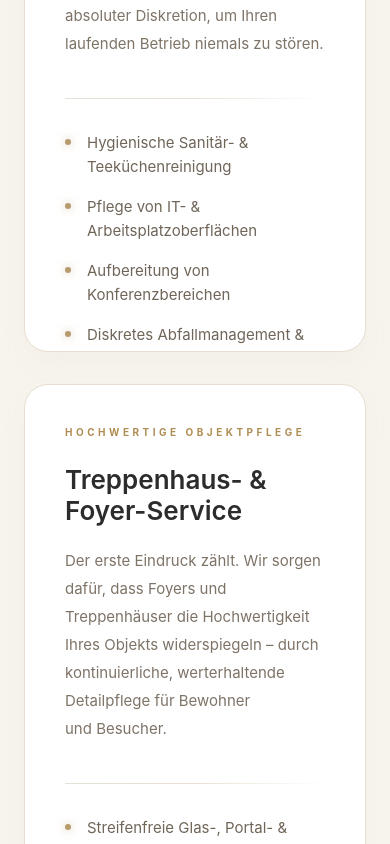
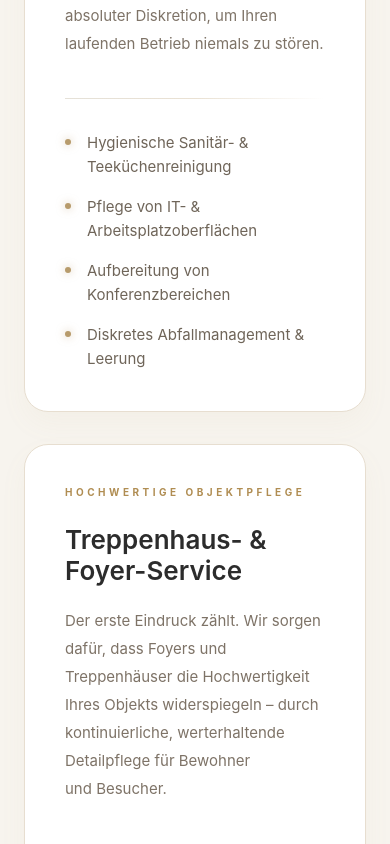
Before and after one commit to sticky030/nautilus-facility-cleaning, a React (Vite) app: page / in a window 390 px wide. Shown: the part 1520-2364 px from the top of the page. Built offline with nearby package versions, Linux system fonts and the light colour scheme.

Commit message:
UI Fix: Responsive Höhe für Leistungstexte korrigiert (Kein Abschneiden mehr)

```diff
--- a/src/App.tsx
+++ b/src/App.tsx
@@ -144,7 +144,7 @@ export default function App() {
 
                   <div className="mt-10 flex flex-col justify-end">
                     <div className="h-px w-full bg-gradient-to-r from-[#E5E1D8] via-[#B79B6C]/30 to-transparent" />
-                    <ul className="mt-8 flex flex-col justify-start gap-4 h-[180px] text-[15px] leading-6 text-[#6F6559]">
+                    <ul className="mt-8 flex flex-col justify-start gap-4 min-h-[240px] xl:min-h-[200px] h-full text-[15px] leading-6 text-[#6F6559]">
                       {service.bullets.map((bullet) => (
                         <li key={bullet} className="flex items-start gap-4">
                           <span className="mt-2 h-1.5 w-1.5 shrink-0 rounded-full bg-[#B79B6C] shadow-[0_0_8px_rgba(183,155,108,0.6)]" />
```
